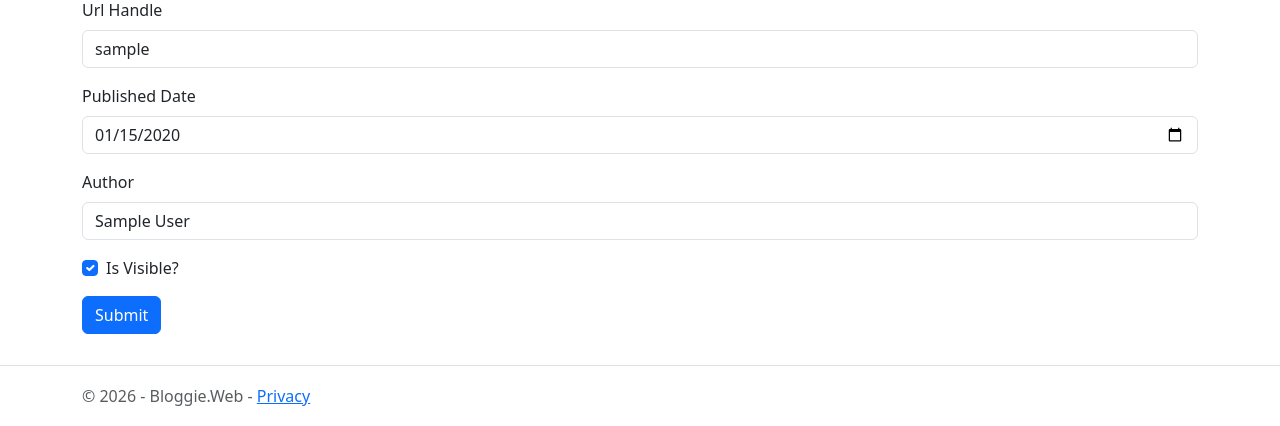
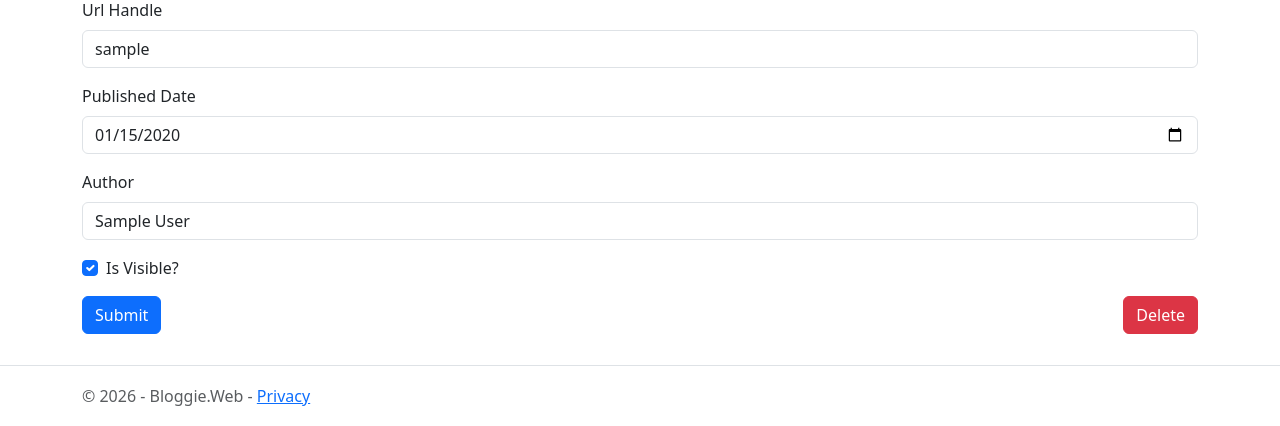
Before and after one commit to Soupreme-gif/Bloggie, an ASP.NET Core app: page /Admin/Blogs/Edit/00000000-0000-0000-0000-000000000001 in a window 1280 px wide. Shown: the part 719-1145 px from the top of the page. Run offline with ASP.NET Core 8, Linux system fonts and the light colour scheme; tables that the repository leaves empty hold one stand-in row (values such as "Sample post"); style sheets or scripts are compiled from the project's sources.

Commit message:
Added delete functionality.

```diff
--- a/Bloggie.Web/Pages/Admin/Blogs/Edit.cshtml
+++ b/Bloggie.Web/Pages/Admin/Blogs/Edit.cshtml
@@ -64,8 +64,10 @@
                 </label>
             </div>
 
-            <div class="mb-3">
-                <button class="btn btn-primary" type="submit">Submit</button>
+            <div class="mb-3 d-flex justify-content-between">
+                <button class="btn btn-primary" type="submit" asp-page-handler="Edit">Submit</button>
+
+                <button class="btn btn-danger" type="submit" asp-page-handler="Delete">Delete</button>
             </div>
         </form>
     </div>
--- a/Bloggie.Web/Pages/Admin/Blogs/Edit.cshtml.cs
+++ b/Bloggie.Web/Pages/Admin/Blogs/Edit.cshtml.cs
@@ -24,7 +24,7 @@ namespace Bloggie.Web.Pages.Admin.Blogs
 
         }
 
-        public IActionResult OnPost()
+        public IActionResult OnPostEdit()
         {
             var existingBlogPost = _bloggieDbContext.BlogPosts.Find(BlogPost.Id);
 
@@ -44,5 +44,20 @@ namespace Bloggie.Web.Pages.Admin.Blogs
             _bloggieDbContext.SaveChanges();
             return RedirectToPage("/Admin/Blogs/List");
         }
+
+        public IActionResult OnPostDelete()
+        {
+            var existingBlogPost = _bloggieDbContext.BlogPosts.Find(BlogPost.Id);
+
+            if(existingBlogPost != null)
+            {
+                _bloggieDbContext.Remove(existingBlogPost);
+                _bloggieDbContext.SaveChanges();
+                return RedirectToPage("/Admin/Blogs/List");
+            }
+
+            return Page();
+
+        }
     }
 }
--- a/Bloggie.Web/Pages/Admin/Blogs/List.cshtml.cs
+++ b/Bloggie.Web/Pages/Admin/Blogs/List.cshtml.cs
@@ -2,6 +2,7 @@ using Bloggie.Web.Data;
 using Bloggie.Web.Models.Domain;
 using Microsoft.AspNetCore.Mvc;
 using Microsoft.AspNetCore.Mvc.RazorPages;
+using Microsoft.EntityFrameworkCore;
 
 namespace Bloggie.Web.Pages.Admin.Blogs
 {
@@ -20,5 +21,6 @@ namespace Bloggie.Web.Pages.Admin.Blogs
         {
             BlogPosts = _bloggieDbContext.BlogPosts.ToList();
         }
+
     }
 }
```
